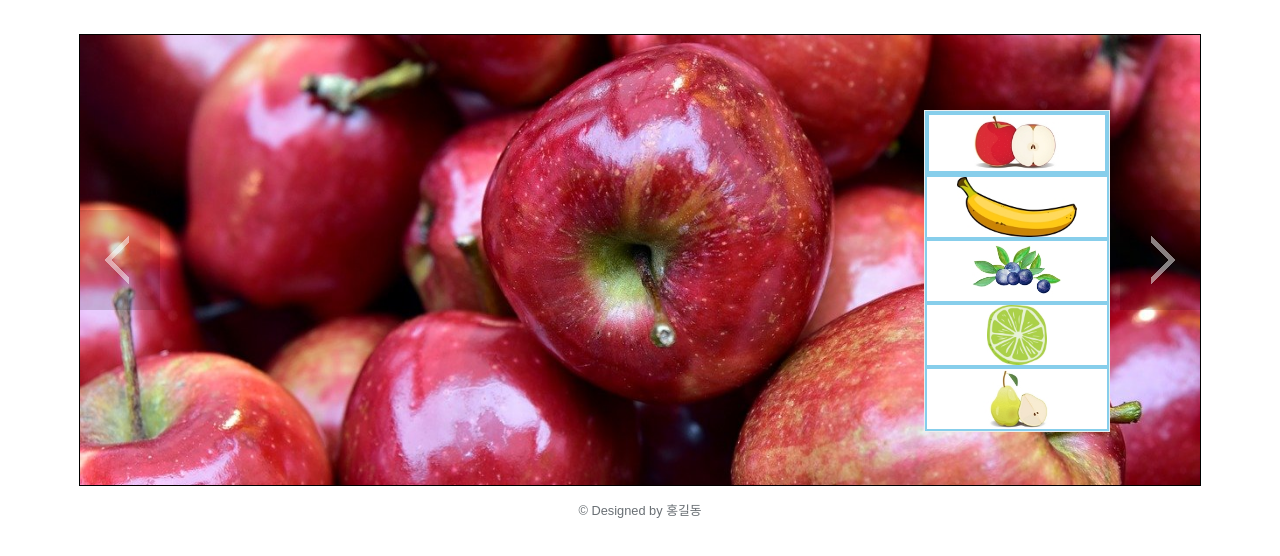
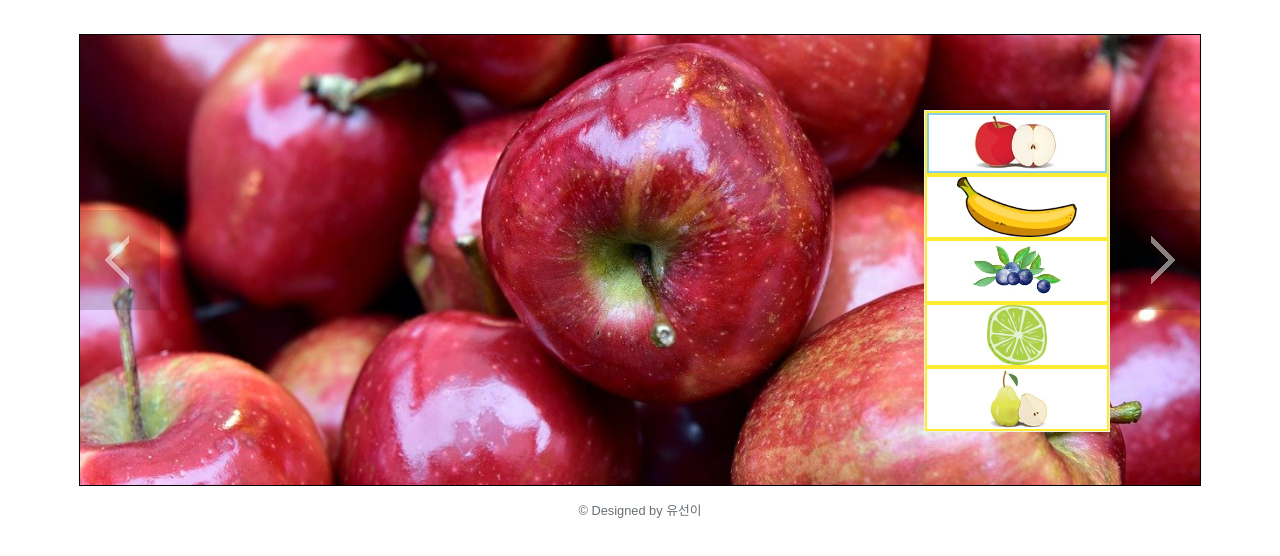
Before and after one commit to Yusunie/slide1, a plain HTML site: page index.html in a window 1280 px wide. Shown: the part 66-622 px from the top of the page. Drawn offline with Linux system fonts and the light colour scheme; a web font is replaced by a local one.

Commit message:
파일 수정

```diff
--- a/css/style.css
+++ b/css/style.css
@@ -76,7 +76,7 @@ h1 {
 	background-position: center center;
 	background-size: contain;
 	background-repeat: no-repeat;
-	border: 2px solid skyblue;
+	border: 2px solid #FFEB2E;
 }
 
 .slides > .slides-pagination > li:nth-child(1) {
--- a/index.html
+++ b/index.html
@@ -17,26 +17,26 @@
 
 		<div class="slides">
 			<div class="slides-container">
-				<p><a href="#">세탁세제 항균솔루션</a></p>
-				<p><a href="#">반려식물 BEST</a></p>
-				<p><a href="#">사업자회원을 위한 쿠팡비즈</a></p>
-				<p><a href="#">웹킵스 브랜드 위크</a></p>
-				<p><a href="#">월간뷰티 마지막 세일</a></p>
+				<p><a href="#">사과</a></p>
+				<p><a href="#">바나나</a></p>
+				<p><a href="#">블루베리</a></p>
+				<p><a href="#">라임</a></p>
+				<p><a href="#">서양배</a></p>
 			</div>
 
 			<ul class="slides-pagination">
-				<li class="on"><a href="#">다우니</a></li>
-				<li><a href="#">홈인테리어</a></li>
-				<li><a href="#">쿠팡비즈</a></li>
-				<li><a href="#">웹킵스</a></li>
-				<li><a href="#">월간뷰티</a></li>
+				<li class="on"><a href="#">사과 그림</a></li>
+				<li><a href="#">바나나 그림</a></li>
+				<li><a href="#">블루베리 그림</a></li>
+				<li><a href="#">라임 그림</a></li>
+				<li><a href="#">배 그림</a></li>
 			</ul>
 
 			<a href="#" class="prev">이전</a>
 			<a href="#" class="next">다음</a>
 		</div>
 
-		<address>&copy; Designed by 홍길동</address>
+		<address>&copy; Designed by 유선이</address>
 	</div>
 
 </body>
```
